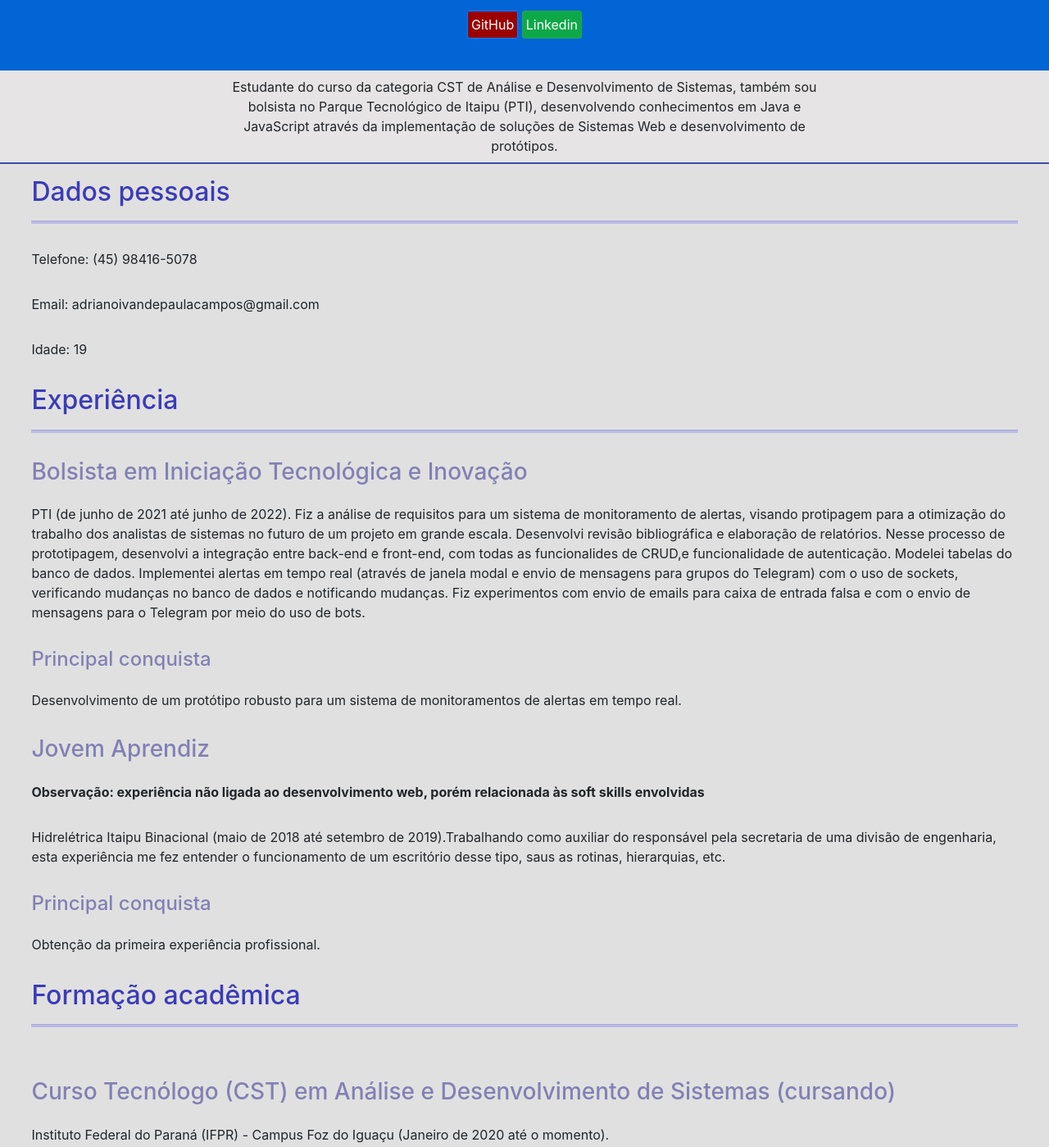
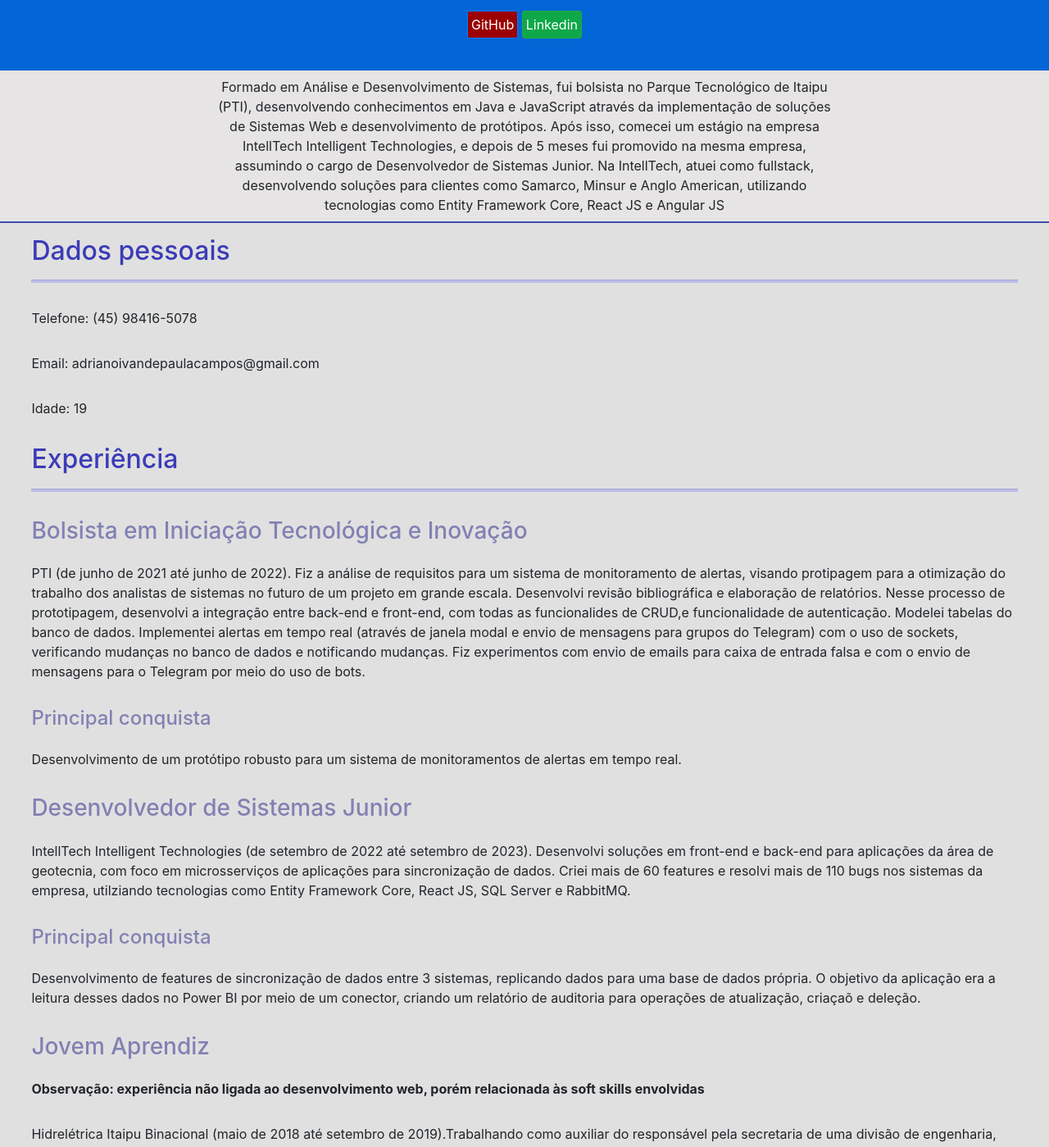
Before and after one commit to Adriano-Ivan/my_resume, a plain HTML site: page index.html in a window 1280 px wide. Shown: the part 266-1665 px from the top of the page at 82% size. Drawn offline with Linux system fonts and the light colour scheme.

Commit message:
update resume

```diff
--- a/index.html
+++ b/index.html
@@ -17,10 +17,13 @@
   <main>
   <section class='resumo'>
     <p>
-      Estudante do curso da categoria CST de Análise e Desenvolvimento de
-      Sistemas, também sou bolsista no Parque Tecnológico de Itaipu (PTI),
+      Formado em Análise e Desenvolvimento de
+      Sistemas, fui bolsista no Parque Tecnológico de Itaipu (PTI),
       desenvolvendo conhecimentos em Java e JavaScript através da implementação
-      de soluções de Sistemas Web e desenvolvimento de protótipos.
+      de soluções de Sistemas Web e desenvolvimento de protótipos. Após isso, comecei um estágio
+      na empresa IntellTech Intelligent Technologies, e depois de 5 meses fui promovido na mesma empresa, assumindo
+      o cargo de Desenvolvedor de Sistemas Junior. Na IntellTech, atuei como fullstack, desenvolvendo soluções para clientes
+      como Samarco, Minsur e Anglo American, utilizando tecnologias como Entity Framework Core, React JS e Angular JS
     </p>
   </section>
   <section>
@@ -38,6 +41,15 @@
     <p>PTI (de junho de 2021 até junho de 2022). Fiz a análise de requisitos para um sistema de monitoramento de alertas, visando protipagem para a otimização do trabalho dos analistas de sistemas no futuro de um projeto em grande escala. Desenvolvi revisão bibliográfica e elaboração de relatórios. Nesse processo de prototipagem, desenvolvi a integração entre back-end e front-end, com todas as funcionalides de CRUD,e funcionalidade de autenticação. Modelei tabelas do banco de dados. Implementei alertas em tempo real (através de janela modal e envio de mensagens para grupos do Telegram) com o uso de sockets, verificando mudanças no banco de dados e notificando mudanças. Fiz experimentos com envio de emails para caixa de entrada falsa e com o envio de mensagens para o Telegram por meio do uso de bots. </p>
     <h4>Principal conquista</h4>
     <p>Desenvolvimento de um protótipo robusto para um sistema de monitoramentos de alertas em tempo real.</p>
+    <h3>Desenvolvedor de Sistemas Junior</h3>
+    <p>IntellTech Intelligent Technologies (de setembro de 2022 até setembro de 2023).
+       Desenvolvi soluções em front-end e back-end para aplicações da área de geotecnia, com foco em microsserviços de aplicações
+       para sincronização de dados. Criei mais de 60 features e resolvi mais de 110 bugs nos sistemas da empresa, utilziando tecnologias como
+       Entity Framework Core, React JS, SQL Server e RabbitMQ. </p>
+    <h4>Principal conquista</h4>
+    <p>Desenvolvimento de features de sincronização de dados entre 3 sistemas, replicando dados para uma base de dados própria. O objetivo da aplicação
+      era a leitura desses dados no Power BI por meio de um conector, criando um relatório de auditoria para operações de atualização, criaçaõ e deleção.
+    </p>
     <h3>Jovem Aprendiz</h3>
     <p><strong>Observação: experiência não ligada ao desenvolvimento web, porém relacionada às soft skills envolvidas</strong></p>
     <p>Hidrelétrica Itaipu Binacional (maio de 2018 até setembro de 2019).Trabalhando como auxiliar do responsável pela secretaria de uma divisão de engenharia, esta experiência me fez entender o funcionamento de um escritório desse tipo, saus as rotinas, hierarquias, etc.</p>
@@ -49,7 +61,7 @@
     <hr></hr>
     <p></p>
     <h3>Curso Tecnólogo (CST) em Análise e Desenvolvimento de Sistemas (cursando)</h3>
-    <p>Instituto Federal do Paraná (IFPR) - Campus Foz do Iguaçu (Janeiro de 2020 até o momento).</p>
+    <p>Instituto Federal do Paraná (IFPR) - Campus Foz do Iguaçu (Janeiro de 2020 até 2023).</p>
     <h4>Principais conquistas
     </h4>
     <p>Obtive conceito A ou B em todas as matérias, nunca ficando em recuperação;</p>
```
